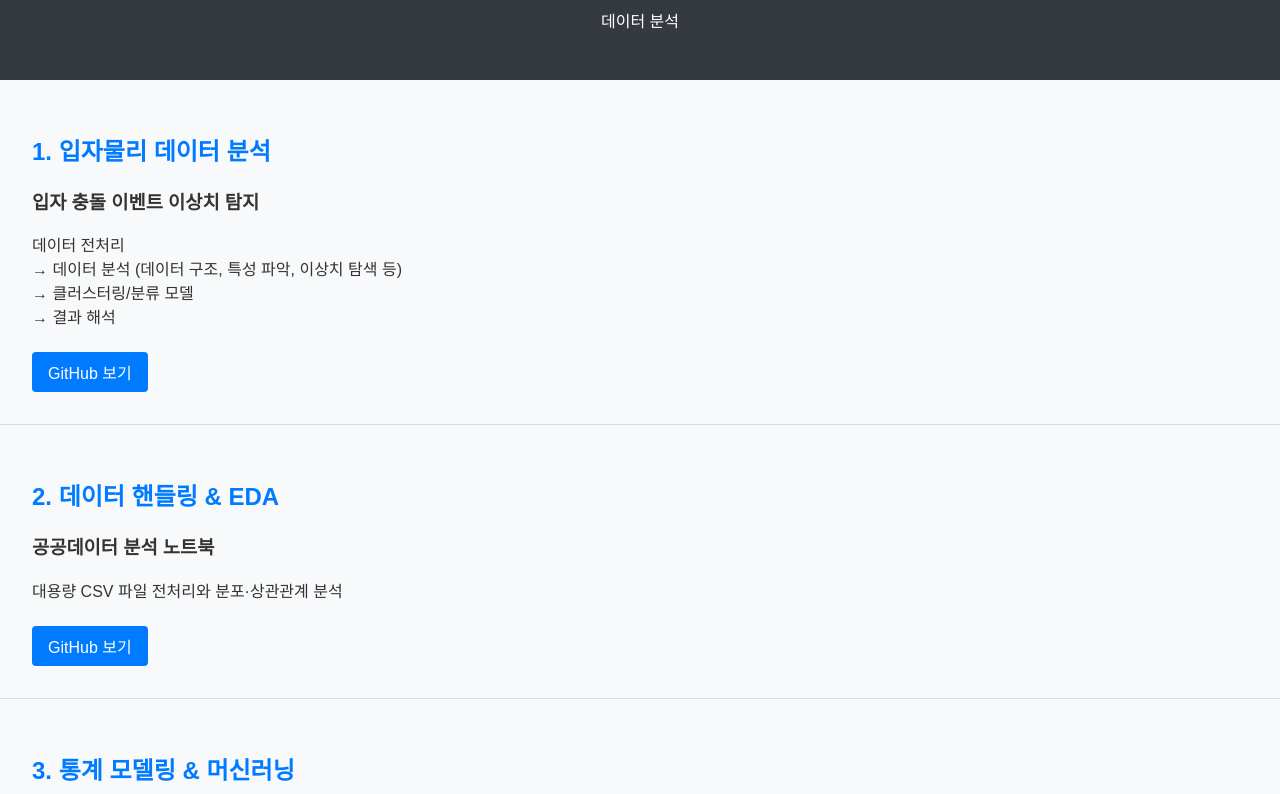
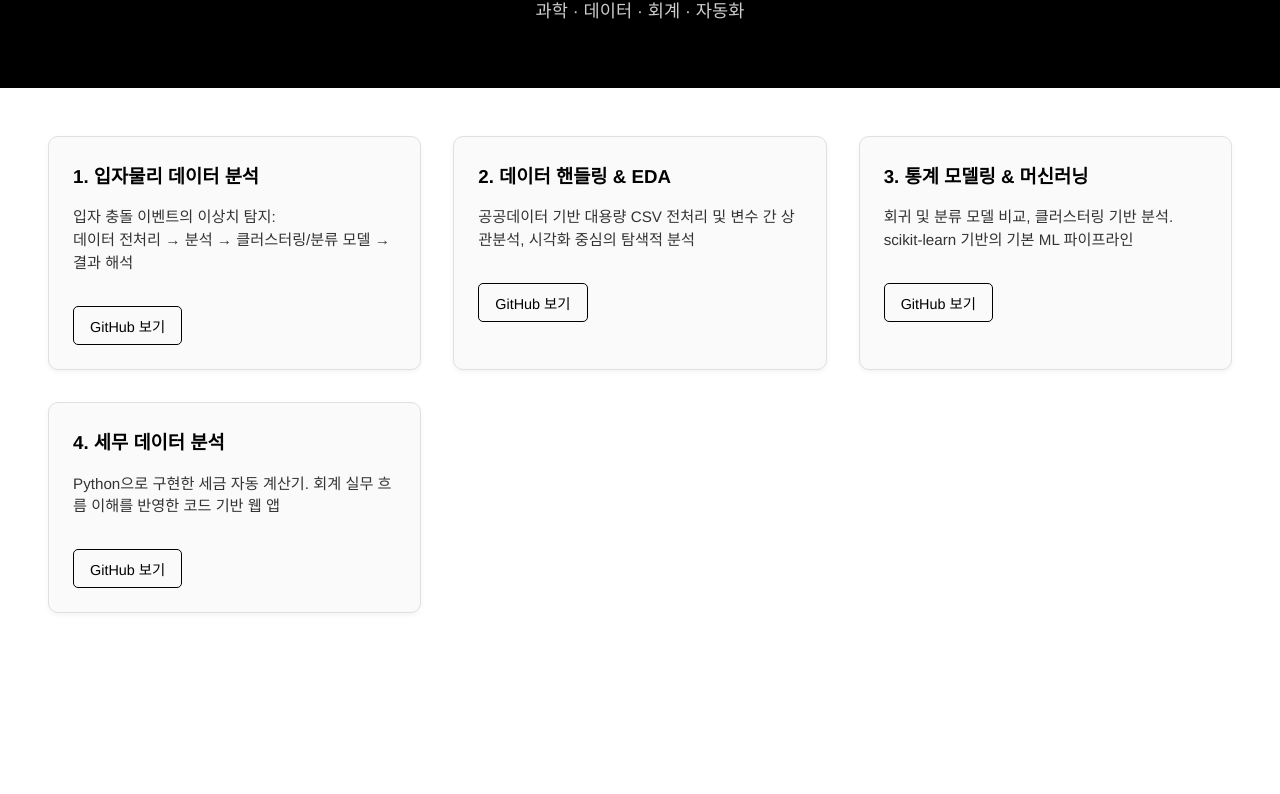
Before and after one commit to sudo-young/corporatetax, a plain HTML site: page index.html in a window 1280 px wide. Shown: the part 104-898 px from the top of the page. After the commit the page ends 800 px from the top, so only its background shows below. Drawn offline with Linux system fonts and the light colour scheme.

Commit message:
Update index.html

```diff
--- a/index.html
+++ b/index.html
@@ -1,105 +1,113 @@
 <!DOCTYPE html>
-<html lang="en">
+<html lang="ko">
 <head>
   <meta charset="UTF-8" />
-  <meta name="viewport" content="width=device-width, initial-scale=1.0" />
-  <title>My Data Portfolio</title>
+  <meta name="viewport" content="width=device-width, initial-scale=1.0"/>
+  <title>My Data Science Portfolio</title>
   <style>
     body {
-      font-family: Arial, sans-serif;
       margin: 0;
-      padding: 0;
-      background: #f8f9fa;
+      font-family: 'Helvetica Neue', sans-serif;
+      background-color: #fff;
+      color: #111;
+    }
+
+    header {
+      text-align: center;
+      padding: 3rem 1rem;
+      background-color: #000;
+      color: #fff;
+    }
+
+    header h1 {
+      margin: 0;
+      font-size: 2.5rem;
+    }
+
+    header p {
+      margin-top: 0.5rem;
+      font-size: 1.1rem;
+      color: #ccc;
+    }
+
+    .grid {
+      display: grid;
+      grid-template-columns: repeat(auto-fit, minmax(300px, 1fr));
+      gap: 2rem;
+      padding: 3rem;
+    }
+
+    .card {
+      border: 1px solid #e0e0e0;
+      padding: 1.5rem;
+      border-radius: 10px;
+      background-color: #fafafa;
+      box-shadow: 0 2px 5px rgba(0,0,0,0.05);
+      transition: transform 0.2s;
+    }
+
+    .card:hover {
+      transform: translateY(-5px);
+    }
+
+    .card h3 {
+      margin-top: 0;
+      color: #000;
+    }
+
+    .card p {
+      font-size: 0.95rem;
       color: #333;
+      line-height: 1.5;
     }
-    header {
-      background: #343a40;
-      color: white;
-      padding: 2rem;
-      text-align: center;
-    }
-    section {
-      padding: 2rem;
-      border-bottom: 1px solid #ddd;
-    }
-    h2 {
-      color: #007bff;
-    }
-    .project {
-      margin-top: 1rem;
-    }
+
     .btn {
       display: inline-block;
-      margin-top: 0.5rem;
+      margin-top: 1rem;
       padding: 0.5rem 1rem;
-      background: #007bff;
-      color: white;
       text-decoration: none;
-      border-radius: 4px;
+      border: 1px solid #000;
+      color: #000;
+      border-radius: 5px;
+      font-size: 0.9rem;
     }
+
     .btn:hover {
-      background: #0056b3;
+      background-color: #000;
+      color: #fff;
     }
   </style>
 </head>
 <body>
   <header>
     <h1>My Data Science Portfolio</h1>
-    <p> 데이터 분석</p>
+    <p>과학 · 데이터 · 회계 · 자동화</p>
   </header>
 
-  <section>
-    <h2>1. 입자물리 데이터 분석</h2>
-    <div class="project">
-      <h3>입자 충돌 이벤트 이상치 탐지</h3>
-      <p>데이터 전처리 <br>
-        → 데이터 분석 (데이터 구조, 특성 파악, 이상치 탐색 등) <br>
-        → 클러스터링/분류 모델 <br>
-        → 결과 해석<br>
-      </p>
+  <main class="grid">
+    <div class="card">
+      <h3>1. 입자물리 데이터 분석</h3>
+      <p>입자 충돌 이벤트의 이상치 탐지: <br> 데이터 전처리 → 분석 → 클러스터링/분류 모델 → 결과 해석</p>
       <a class="btn" href="https://github.com/sudo-young/bsm-simulations">GitHub 보기</a>
     </div>
-  </section>
 
-  <section>
-    <h2>2. 데이터 핸들링 & EDA</h2>
-    <div class="project">
-      <h3>공공데이터 분석 노트북</h3>
-      <p> 대용량 CSV 파일 전처리와 분포·상관관계 분석</p>
+    <div class="card">
+      <h3>2. 데이터 핸들링 & EDA</h3>
+      <p>공공데이터 기반 대용량 CSV 전처리 및 변수 간 상관분석, 시각화 중심의 탐색적 분석</p>
       <a class="btn" href="https://github.com/sudo-young/data_analysis">GitHub 보기</a>
     </div>
-  </section>
 
-  <section>
-    <h2>3. 통계 모델링 & 머신러닝</h2>
-    <div class="project">
-      <h3>기초 ML 모델링 비교</h3>
-      <p>회귀/분류 모델 성능 비교 및 클러스터링 기반 분석</p>
+    <div class="card">
+      <h3>3. 통계 모델링 & 머신러닝</h3>
+      <p>회귀 및 분류 모델 비교, 클러스터링 기반 분석. scikit-learn 기반의 기본 ML 파이프라인</p>
       <a class="btn" href="https://github.com/sudo-young/ml-model">GitHub 보기</a>
     </div>
-  </section>
 
-  <section>
-    <h2>4. 세무 데이터 분석</h2>
-    <div class="project">
-    <h3>Python 기반 세금 계산기 개발</h3>
-    <p>
-      실무 회계 흐름 이해를 바탕으로, 소득 정보를 기반으로 부가가치세 및 종합소득세 등을 자동 계산하는 웹 애플리케이션
-
-      Python과 Pandas를 활용한 세금 계산 로직 구현 및 사용자 입력 처리 기능을 포함하며, 회계와 코딩의 융합 사례입니다.
-    </p>
-    <a class="btn" href="https://github.com/sudo-young/analysis_for_taxdata/tree/master/Tax_calculator/tax_app">GitHub 보기</a>
-  </div>
-
-  </section>
-
-  <section>
-    <h2>5. 시각화 & 자동화</h2>
-    <div class="project">
-      <h3>대시보드 및 보고서 자동화</h3>
-      <p>Power BI 대시보드와 Python/RPA 기반 자동 보고서 생성</p>
-      <a class="btn" href="https://github.com/sudo-young/auto-vis">GitHub 보기</a>
+    <div class="card">
+      <h3>4. 세무 데이터 분석</h3>
+      <p>Python으로 구현한 세금 자동 계산기. 회계 실무 흐름 이해를 반영한 코드 기반 웹 앱</p>
+      <a class="btn" href="https://github.com/sudo-young/analysis_for_taxdata/tree/master/Tax_calculator/tax_app">GitHub 보기</a>
     </div>
-  </section>
+  </main>
 </body>
 </html>
```
